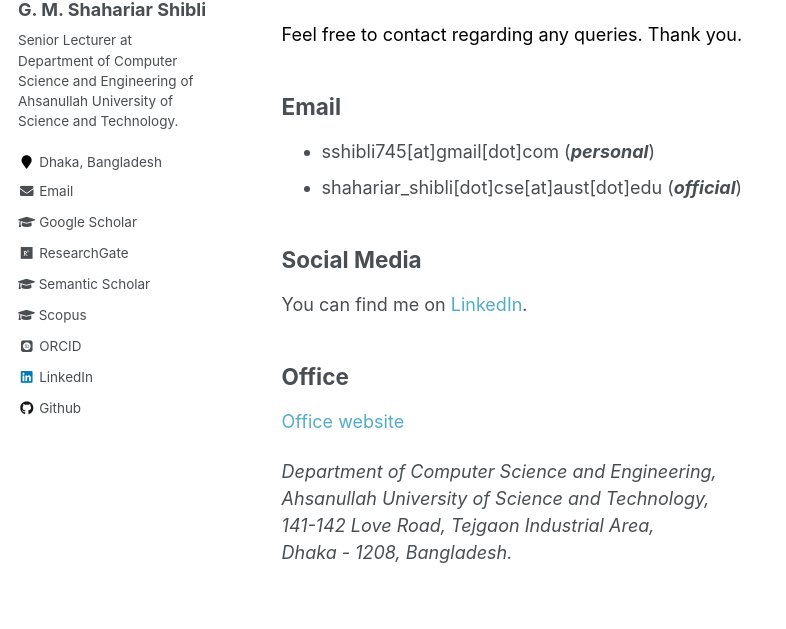
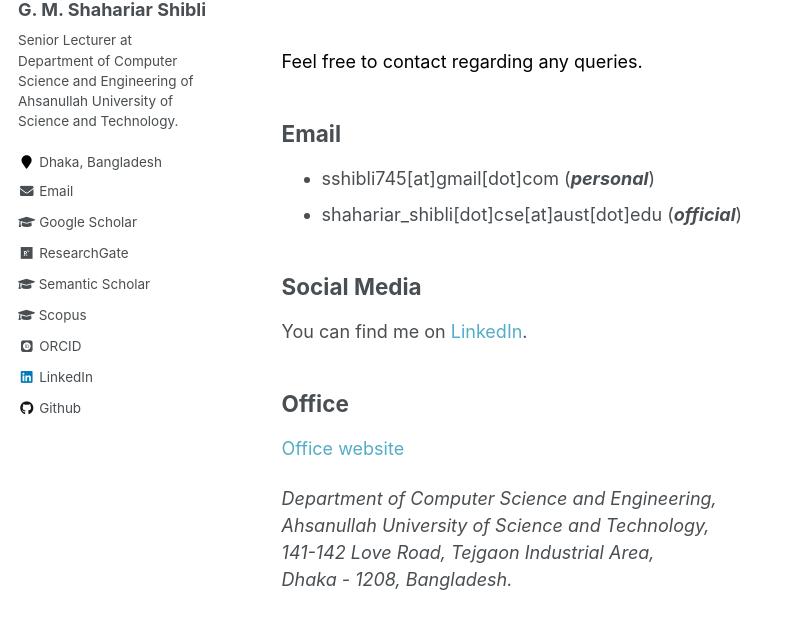
Before and after one commit to shahariar-shibli/shahariar-shibli.github.io, a Jekyll site: the page built from _pages/cv.md, in a window 1280 px wide and 900 px high, scrolled down 483 px, cut to the strip 236-866 px from the top of the window. Shown: the whole strip, without its empty margins (0-786 px from the left). Built offline with Jekyll 4.4.1, drawn with Linux system fonts in a browser that asks for light colours; some web fonts are replaced.

Commit message:
Update cv.md

```diff
--- a/_pages/cv.md
+++ b/_pages/cv.md
@@ -6,11 +6,12 @@
 redirect_from:
   - /resume
 ---
-<span style="color:black;">You can download a pdf copy of my <a href="../files/CV/CV-of-Shibli.pdf">[CV]</a> <span style ="color:DarkSlateGray"> [Last updated on October 18, 2022] </span></span>
+<span style="color:black;">You can download a pdf copy of my <a href="../files/CV/CV-of-Shibli.pdf">[CV]</a></span><span style="color:DarkSlateGray">   [Last updated on October 18, 2022] </span>
 
 <iframe src="/files/CV/CV-of-Shibli.pdf" width="100%" height="500" frameborder="no" border="0" marginwidth="0" marginheight="0"></iframe>
 
-<span style="color:black;">Feel free to contact regarding any queries. Thank you.</span>
+<br>
+<span style="color:black;">Feel free to contact regarding any queries.</span>
 
 ## Email
 + sshibli745[at]gmail[dot]com (***personal***) <br/>
```
